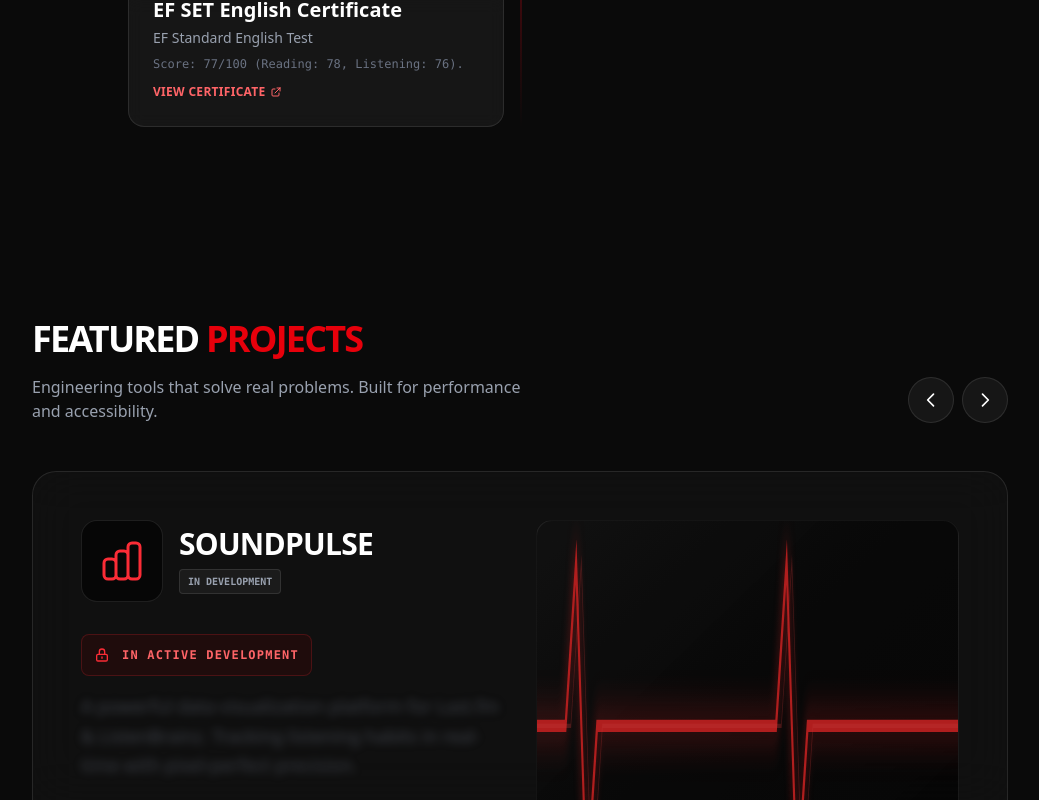
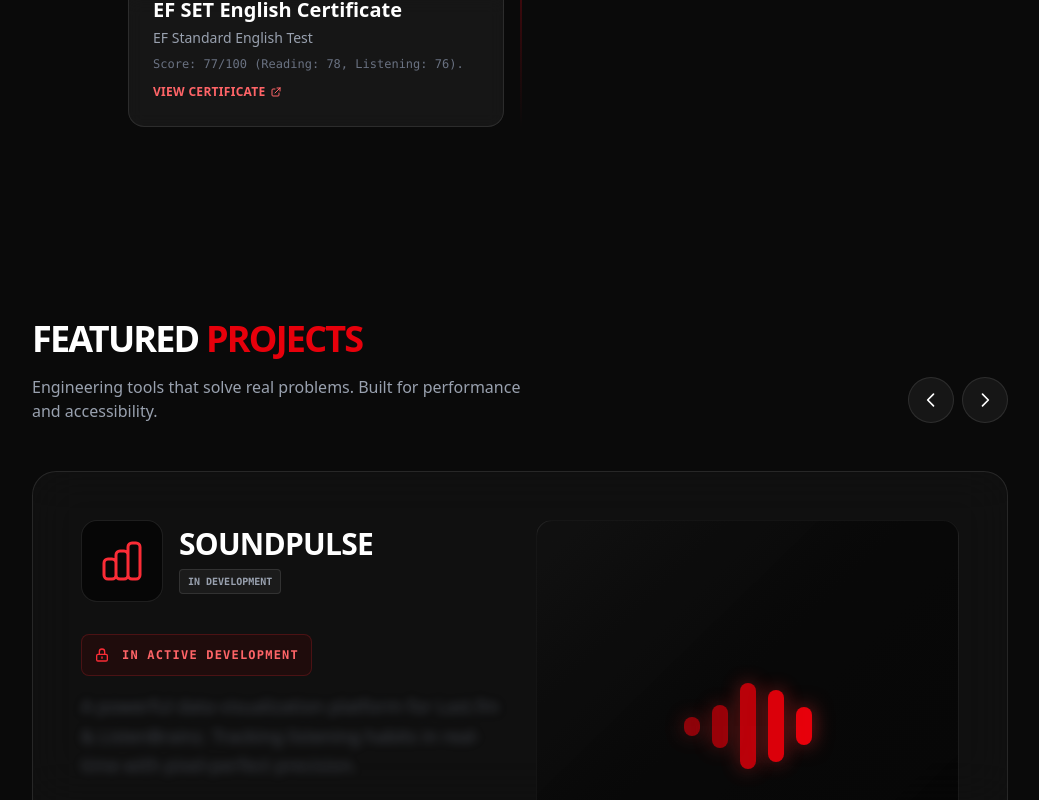
Before and after one commit to JussiTorres/jussi-portfolio, a Next.js app: page / in a window 1280 px wide. Both pictures are taken after a click on the button 1051 px from the left and 2572 px from the top of the page. Shown: the part 2172-2972 px from the top of the page, without its empty margins (120-1159 px from the left). Built offline with nearby package versions, Linux system fonts and the light colour scheme.

Commit message:
ui(projects): redesign SoundPulse visual with digital voice wave animation

```diff
--- a/src/app/components/Projects.jsx
+++ b/src/app/components/Projects.jsx
@@ -49,7 +49,7 @@ export default function Projects() {
         active: false
       },
       secondaryAction: null,
-      visual: "sharp-pulse" // Nueva visualización agresiva
+      visual: "voice-wave" // Updated ID for the new visual
     }
   ];
 
@@ -210,7 +210,7 @@ export default function Projects() {
                 <div className="relative h-full min-h-[300px] md:min-h-full bg-gradient-to-br from-neutral-800/30 to-black/50 rounded-2xl border border-white/5 flex items-center justify-center overflow-hidden">
                   <div className="absolute inset-0 bg-[linear-gradient(to_right,#80808012_1px,transparent_1px),linear-gradient(to_bottom,#80808012_1px,transparent_1px)] bg-[size:20px_20px] opacity-20"></div>
 
-                  {/* VISUAL LOGIC */}
+                  {/* EQ VISUAL (Chrome EQ Boost) */}
                   {currentProject.visual === 'eq' && (
                     <div className="flex gap-3 items-end h-32 z-10">
                       {[40, 70, 50, 90, 60, 80, 45].map((h, i) => (
@@ -225,54 +225,31 @@ export default function Projects() {
                     </div>
                   )}
 
-                  {/* SHARP DIGITAL PULSE ANIMATION (The "Arctic Monkeys" Style) */}
-                  {currentProject.visual === 'sharp-pulse' && (
-                    <div className="relative w-full h-full flex items-center justify-center overflow-hidden">
-                       <svg className="w-[200%] h-full absolute" viewBox="0 0 1200 100" preserveAspectRatio="none">
-                          {/* SHARP PULSE PATH (Polyline style)
-                             Flat -> Sharp Up -> Sharp Down -> Flat -> Repeat
-                             Pattern length: 300 units
-                          */}
-                          <motion.path
-                            d="M0,50 L100,50 L115,10 L130,90 L145,50 L300,50
-                               L400,50 L415,10 L430,90 L445,50 L600,50
-                               L700,50 L715,10 L730,90 L745,50 L900,50
-                               L1000,50 L1015,10 L1030,90 L1045,50 L1200,50"
-                            fill="none"
-                            stroke="#DC2626"
-                            strokeWidth="3"
-                            strokeLinecap="square" // Sharp edges
-                            strokeLinejoin="miter" // Sharp corners
-                            initial={{ x: 0 }}
-                            animate={{ x: -300 }} // Moves exactly one pattern length
-                            transition={{
-                              duration: 2, // Faster, more aggressive speed
-                              ease: "linear",
-                              repeat: Infinity
-                            }}
-                            style={{ filter: "drop-shadow(0 0 5px rgba(220, 38, 38, 0.8))" }}
-                          />
-
-                          {/* Ghost Line for Tech Effect */}
-                          <motion.path
-                            d="M0,50 L100,50 L115,10 L130,90 L145,50 L300,50
-                               L400,50 L415,10 L430,90 L445,50 L600,50
-                               L700,50 L715,10 L730,90 L745,50 L900,50
-                               L1000,50 L1015,10 L1030,90 L1045,50 L1200,50"
-                            fill="none"
-                            stroke="#EF4444"
-                            strokeWidth="1"
-                            strokeOpacity="0.3"
-                            initial={{ x: 0 }}
-                            animate={{ x: -300 }}
-                            transition={{
-                              duration: 2,
-                              ease: "linear",
-                              repeat: Infinity,
-                              delay: 0.05 // Slight offset
-                            }}
-                          />
-                       </svg>
+                  {/* SOUNDPULSE VISUAL (New Digital Voice Wave) */}
+                  {currentProject.visual === 'voice-wave' && (
+                    <div className="flex items-center justify-center gap-3 h-32 z-10">
+                      {/* 5 Symmetrical Bars: Short, Medium, Tall, Medium, Short */}
+                      {[1, 2, 3, 2, 1].map((scale, i) => (
+                        <motion.div
+                          key={i}
+                          initial={{ height: scale * 15 + "%" }}
+                          animate={{
+                            height: [
+                              scale * 15 + "%",     // Base height
+                              scale * 30 + "%",     // Peak height (x2)
+                              scale * 15 + "%"      // Back to base
+                            ],
+                            opacity: [0.6, 1, 0.6]
+                          }}
+                          transition={{
+                            duration: 1.2,
+                            repeat: Infinity,
+                            ease: "easeInOut",
+                            delay: i * 0.15 // Stagger for wave effect
+                          }}
+                          className="w-3 md:w-4 bg-red-600 rounded-full shadow-[0_0_20px_rgba(220,38,38,0.6)]"
+                        />
+                      ))}
                     </div>
                   )}
 
```
